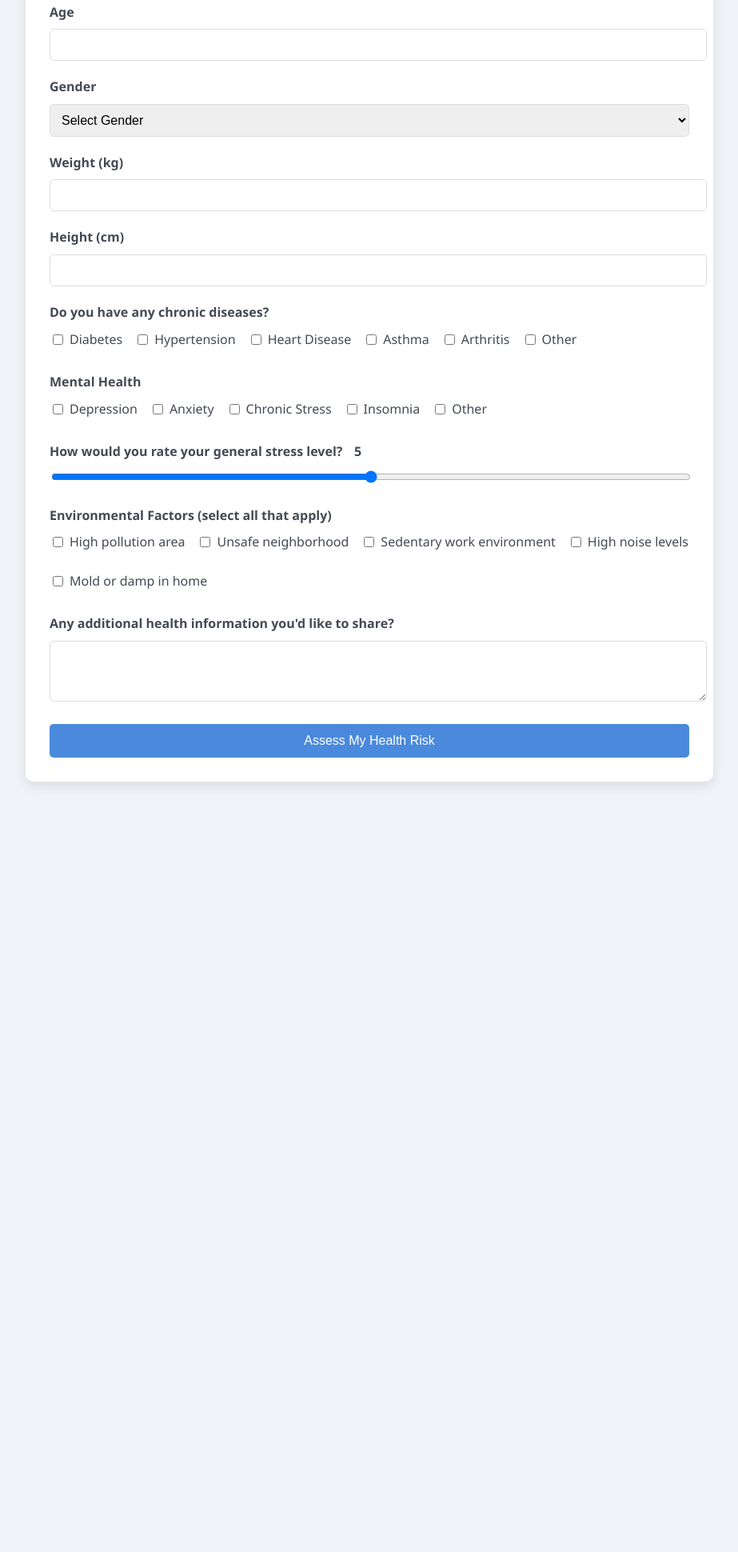
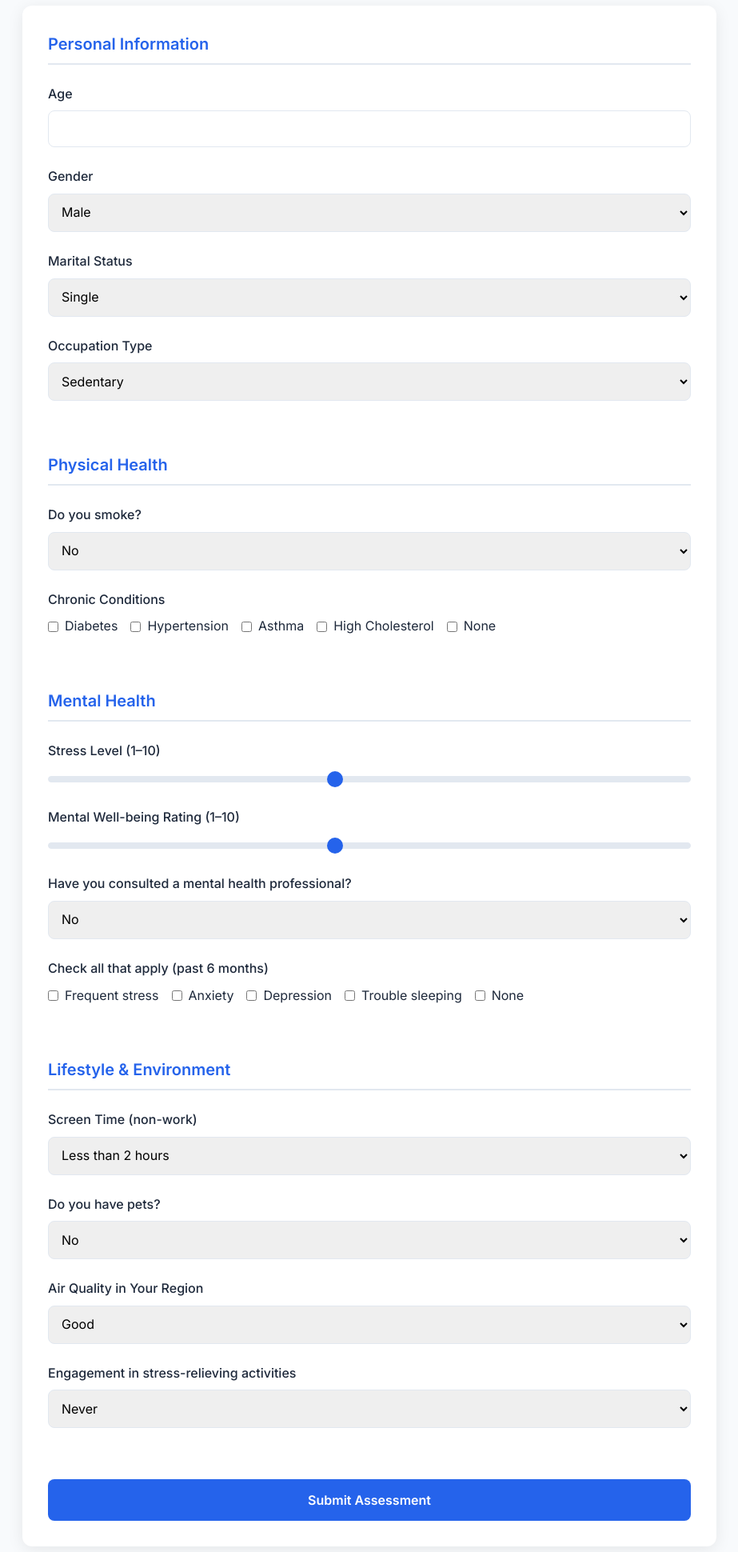
Before and after one commit to MHK-404/Mental-wellness-test, a website: page index.html in a window 1280 px wide. Shown: the part 150-2090 px from the top of the page at 80% size, without its empty margins (178-1101 px from the left). Before the commit the page ends 1147 px from the top, so only its background shows below. Drawn offline with Linux system fonts and the light colour scheme.

Commit message:
Update index.html

```diff
--- a/index.html
+++ b/index.html
@@ -1,330 +1,394 @@
 <!DOCTYPE html>
 <html lang="en">
 <head>
-    <meta charset="UTF-8">
-    <meta name="viewport" content="width=device-width, initial-scale=1.0">
-    <title>Health Risk Assessment</title>
+  <meta charset="UTF-8" />
+  <meta name="viewport" content="width=device-width, initial-scale=1.0" />
+  <title>Insurance Risk Assessment</title>
+  <link href="https://fonts.googleapis.com/css2?family=Inter:wght@300;400;500;600;700&display=swap" rel="stylesheet">
   <style>
     :root {
-            --primary: #4a89dc;
-            --secondary: #3bafda;
-            --success: #8cc152;
-            --warning: #f6bb42;
-            --danger: #e9573f;
-            --light: #f5f7fa;
-            --dark: #434a54;
+      --primary: #2563eb;
+      --primary-dark: #1d4ed8;
+      --secondary: #f0f4f8;
+      --text: #1e293b;
+      --text-light: #64748b;
+      --border: #e2e8f0;
+      --shadow: 0 4px 20px rgba(0, 0, 0, 0.08);
     }
-
+    * {
+      box-sizing: border-box;
+      margin: 0;
+      padding: 0;
+      font-family: 'Inter', sans-serif;
+    }
     body {
-            font-family: 'Segoe UI', Tahoma, Geneva, Verdana, sans-serif;
+      background-color: #f8fafc;
+      color: var(--text);
       line-height: 1.6;
-            color: var(--dark);
-            background-color: #f0f4f8;
-            margin: 0;
-            padding: 20px;
+      padding: 0;
     }
-
     .container {
-            max-width: 800px;
+      max-width: 900px;
       margin: 0 auto;
+      padding: 2rem 1rem;
+    }
+    header {
+      text-align: center;
+      margin-bottom: 2.5rem;
+    }
+    h1 {
+      font-size: 2rem;
+      font-weight: 700;
+      color: var(--primary);
+      margin-bottom: 0.5rem;
+    }
+    .subtitle {
+      color: var(--text-light);
+      font-weight: 400;
+    }
+    form {
       background: white;
-            padding: 30px;
-            border-radius: 10px;
-            box-shadow: 0 5px 15px rgba(0,0,0,0.1);
+      border-radius: 12px;
+      box-shadow: var(--shadow);
+      padding: 2rem;
     }
-
-        h1 {
+    fieldset {
+      border: none;
+      margin-bottom: 2.5rem;
+      padding: 0;
+    }
+    legend {
+      font-size: 1.25rem;
+      font-weight: 600;
       color: var(--primary);
-            text-align: center;
-            margin-bottom: 30px;
+      margin-bottom: 1.5rem;
+      padding-bottom: 0.5rem;
+      border-bottom: 2px solid var(--border);
+      width: 100%;
     }
-
     .form-group {
-            margin-bottom: 20px;
+      margin-bottom: 1.5rem;
     }
-
     label {
       display: block;
-            margin-bottom: 8px;
-            font-weight: 600;
+      font-weight: 500;
+      margin-bottom: 0.5rem;
+      color: var(--text);
     }
-
-        input[type="text"],
-        input[type="number"],
-        select,
-        textarea {
+    input, select, textarea {
       width: 100%;
-            padding: 10px;
-            border: 1px solid #ddd;
-            border-radius: 5px;
-            font-size: 16px;
+      padding: 0.75rem;
+      border: 1px solid var(--border);
+      border-radius: 8px;
+      font-size: 1rem;
+      transition: border 0.2s ease;
     }
-
+    input:focus, select:focus, textarea:focus {
+      outline: none;
+      border-color: var(--primary);
+      box-shadow: 0 0 0 3px rgba(37, 99, 235, 0.1);
+    }
     input[type="range"] {
-            width: 100%;
+      padding: 0;
+      height: 8px;
+      -webkit-appearance: none;
+      background: var(--border);
+      border-radius: 4px;
     }
-
-        .checkbox-group, .radio-group {
+    input[type="range"]::-webkit-slider-thumb {
+      -webkit-appearance: none;
+      width: 20px;
+      height: 20px;
+      background: var(--primary);
+      border-radius: 50%;
+      cursor: pointer;
+    }
+    .checkbox-group {
       display: flex;
       flex-wrap: wrap;
-            gap: 15px;
+      gap: 1rem;
     }
-
-        .checkbox-label, .radio-label {
+    .checkbox-group .checkbox-item {
       display: flex;
       align-items: center;
-            gap: 5px;
-            font-weight: normal;
+    }
+    .checkbox-group label {
+      display: flex;
+      align-items: center;
+      font-weight: 400;
+      margin-bottom: 0;
       cursor: pointer;
     }
-
-        button {
+    .checkbox-group input[type="checkbox"] {
+      width: auto;
+      margin-right: 0.5rem;
+    }
+    .submit-btn {
       background-color: var(--primary);
       color: white;
       border: none;
-            padding: 12px 20px;
-            font-size: 16px;
-            border-radius: 5px;
+      border-radius: 8px;
+      padding: 1rem;
+      font-size: 1rem;
+      font-weight: 600;
+      width: 100%;
       cursor: pointer;
-            width: 100%;
-            transition: background-color 0.3s;
+      transition: background 0.2s ease;
     }
-
-        button:hover {
-            background-color: #3a70c2;
+    .submit-btn:hover {
+      background-color: var(--primary-dark);
     }
-
     .result-container {
-            margin-top: 30px;
-            padding: 20px;
-            border-radius: 5px;
-            display: none;
+      margin-top: 2rem;
+      padding: 1.5rem;
+      background: #f0f9ff;
+      border-radius: 8px;
+      border-left: 4px solid var(--primary);
     }
-
-        .risk-very-low {
-            background-color: #e8f5e9;
-            border-left: 5px solid var(--success);
+    @media (max-width: 768px) {
+      .container {
+        padding: 1.5rem 1rem;
       }
-
-        .risk-low {
-            background-color: #e3f2fd;
-            border-left: 5px solid var(--primary);
+      form {
+        padding: 1.5rem;
       }
-
-        .risk-moderate {
-            background-color: #fff8e1;
-            border-left: 5px solid var(--warning);
-        }
-
-        .risk-high {
-            background-color: #ffebee;
-            border-left: 5px solid #ff7043;
-        }
-
-        .risk-very-high {
-            background-color: #fce4ec;
-            border-left: 5px solid var(--danger);
-        }
-
-        .risk-title {
-            font-size: 24px;
-            font-weight: bold;
-            margin-bottom: 10px;
-        }
-
-        .recommendations {
-            margin-top: 15px;
-        }
-
-        .recommendations ul {
-            padding-left: 20px;
-        }
-
-        .recommendations li {
-            margin-bottom: 8px;
-        }
-
-        .range-value {
-            display: inline-block;
-            width: 30px;
-            text-align: center;
-        }
-
-        @media (max-width: 600px) {
-            .container {
-                padding: 15px;
+      .checkbox-group {
+        flex-direction: column;
+        gap: 0.5rem;
       }
     }
   </style>
 </head>
 <body>
   <div class="container">
-        <h1>Health Risk Assessment</h1>
+    <header>
+      <h1>Insurance Risk Assessment</h1>
+      <p class="subtitle">Complete this form to evaluate your health risk profile</p>
+    </header>
 
-        <form id="healthForm">
+    <form id="riskForm">
+      <!-- Personal Info -->
+      <fieldset>
+        <legend>Personal Information</legend>
+
         <div class="form-group">
           <label for="age">Age</label>
-                <input type="number" id="age" name="age" required min="1" max="120">
+          <input type="number" id="age" name="age" required>
         </div>
 
         <div class="form-group">
           <label for="gender">Gender</label>
-                <select id="gender" name="gender" required>
-                    <option value="">Select Gender</option>
-                    <option value="male">Male</option>
-                    <option value="female">Female</option>
-                    <option value="other">Other</option>
-                    <option value="prefer-not-to-say">Prefer not to say</option>
+          <select id="gender" name="gender">
+            <option>Male</option>
+            <option>Female</option>
+            <option>Other</option>
+            <option>Prefer not to say</option>
           </select>
         </div>
 
         <div class="form-group">
-                <label for="weight">Weight (kg)</label>
-                <input type="number" id="weight" name="weight" required min="20" max="300" step="0.1">
+          <label for="marital">Marital Status</label>
+          <select id="marital" name="marital">
+            <option>Single</option>
+            <option>Married</option>
+            <option>Divorced</option>
+            <option>Widowed</option>
+          </select>
         </div>
 
         <div class="form-group">
-                <label for="height">Height (cm)</label>
-                <input type="number" id="height" name="height" required min="100" max="250">
+          <label for="occupation">Occupation Type</label>
+          <select id="occupation" name="occupation">
+            <option>Sedentary</option>
+            <option>Moderately Active</option>
+            <option>Physically Demanding</option>
+          </select>
+        </div>
+      </fieldset>
+
+      <!-- Physical Health -->
+      <fieldset>
+        <legend>Physical Health</legend>
+
+        <div class="form-group">
+          <label for="smoke">Do you smoke?</label>
+          <select id="smoke" name="smoke">
+            <option>No</option>
+            <option>Yes</option>
+          </select>
         </div>
 
         <div class="form-group">
-                <label>Do you have any chronic diseases?</label>
+          <label>Chronic Conditions</label>
           <div class="checkbox-group">
-                    <label class="checkbox-label"><input type="checkbox" name="chronicDiseases" value="diabetes"> Diabetes</label>
-                    <label class="checkbox-label"><input type="checkbox" name="chronicDiseases" value="hypertension"> Hypertension</label>
-                    <label class="checkbox-label"><input type="checkbox" name="chronicDiseases" value="heart-disease"> Heart Disease</label>
-                    <label class="checkbox-label"><input type="checkbox" name="chronicDiseases" value="asthma"> Asthma</label>
-                    <label class="checkbox-label"><input type="checkbox" name="chronicDiseases" value="arthritis"> Arthritis</label>
-                    <label class="checkbox-label"><input type="checkbox" name="chronicDiseases" value="other"> Other</label>
+            <div class="checkbox-item">
+              <label><input type="checkbox" name="conditions" value="diabetes"> Diabetes</label>
             </div>
+            <div class="checkbox-item">
+              <label><input type="checkbox" name="conditions" value="hypertension"> Hypertension</label>
+            </div>
+            <div class="checkbox-item">
+              <label><input type="checkbox" name="conditions" value="asthma"> Asthma</label>
+            </div>
+            <div class="checkbox-item">
+              <label><input type="checkbox" name="conditions" value="cholesterol"> High Cholesterol</label>
+            </div>
+            <div class="checkbox-item">
+              <label><input type="checkbox" name="conditions" value="none"> None</label>
+            </div>
+          </div>
+        </div>
+      </fieldset>
+
+      <!-- Mental Health -->
+      <fieldset>
+        <legend>Mental Health</legend>
+
+        <div class="form-group">
+          <label for="stress">Stress Level (1–10)</label>
+          <input type="range" id="stress" name="stress" min="1" max="10" value="5">
         </div>
 
         <div class="form-group">
-                <label>Mental Health</label>
-                <div class="checkbox-group">
-                    <label class="checkbox-label"><input type="checkbox" name="mentalHealthIssues" value="depression"> Depression</label>
-                    <label class="checkbox-label"><input type="checkbox" name="mentalHealthIssues" value="anxiety"> Anxiety</label>
-                    <label class="checkbox-label"><input type="checkbox" name="mentalHealthIssues" value="stress"> Chronic Stress</label>
-                    <label class="checkbox-label"><input type="checkbox" name="mentalHealthIssues" value="insomnia"> Insomnia</label>
-                    <label class="checkbox-label"><input type="checkbox" name="mentalHealthIssues" value="other"> Other</label>
-                </div>
+          <label for="mentalWellbeing">Mental Well-being Rating (1–10)</label>
+          <input type="range" id="mentalWellbeing" name="mentalWellbeing" min="1" max="10" value="5">
         </div>
 
         <div class="form-group">
-                <label for="stressLevel">How would you rate your general stress level? <span class="range-value" id="stressValue">5</span></label>
-                <input type="range" id="stressLevel" name="stressLevel" min="0" max="10" value="5" oninput="document.getElementById('stressValue').textContent = this.value">
+          <label for="mentalSupport">Have you consulted a mental health professional?</label>
+          <select id="mentalSupport" name="mentalSupport">
+            <option>No</option>
+            <option>Yes</option>
+          </select>
         </div>
 
         <div class="form-group">
-                <label>Environmental Factors (select all that apply)</label>
+          <label>Check all that apply (past 6 months)</label>
           <div class="checkbox-group">
-                    <label class="checkbox-label"><input type="checkbox" name="environmentFactors" value="pollution"> High pollution area</label>
-                    <label class="checkbox-label"><input type="checkbox" name="environmentFactors" value="unsafe"> Unsafe neighborhood</label>
-                    <label class="checkbox-label"><input type="checkbox" name="environmentFactors" value="sedentary"> Sedentary work environment</label>
-                    <label class="checkbox-label"><input type="checkbox" name="environmentFactors" value="noise"> High noise levels</label>
-                    <label class="checkbox-label"><input type="checkbox" name="environmentFactors" value="mold"> Mold or damp in home</label>
+            <div class="checkbox-item">
+              <label><input type="checkbox" name="mentalIssues" value="stress"> Frequent stress</label>
             </div>
+            <div class="checkbox-item">
+              <label><input type="checkbox" name="mentalIssues" value="anxiety"> Anxiety</label>
+            </div>
+            <div class="checkbox-item">
+              <label><input type="checkbox" name="mentalIssues" value="depression"> Depression</label>
+            </div>
+            <div class="checkbox-item">
+              <label><input type="checkbox" name="mentalIssues" value="insomnia"> Trouble sleeping</label>
+            </div>
+            <div class="checkbox-item">
+              <label><input type="checkbox" name="mentalIssues" value="none"> None</label>
+            </div>
+          </div>
+        </div>
+      </fieldset>
+
+      <!-- Lifestyle & Environment -->
+      <fieldset>
+        <legend>Lifestyle & Environment</legend>
+
+        <div class="form-group">
+          <label for="screenTime">Screen Time (non-work)</label>
+          <select id="screenTime" name="screenTime">
+            <option>Less than 2 hours</option>
+            <option>2–4 hours</option>
+            <option>5–6 hours</option>
+            <option>More than 6 hours</option>
+          </select>
         </div>
 
         <div class="form-group">
-                <label for="additionalInfo">Any additional health information you'd like to share?</label>
-                <textarea id="additionalInfo" name="additionalInfo" rows="3"></textarea>
+          <label for="pets">Do you have pets?</label>
+          <select id="pets" name="pets">
+            <option>No</option>
+            <option>Yes</option>
+          </select>
         </div>
 
-            <button type="submit">Assess My Health Risk</button>
+        <div class="form-group">
+          <label for="airQuality">Air Quality in Your Region</label>
+          <select id="airQuality" name="airQuality">
+            <option>Good</option>
+            <option>Moderate</option>
+            <option>Poor</option>
+          </select>
+        </div>
+
+        <div class="form-group">
+          <label for="relaxation">Engagement in stress-relieving activities</label>
+          <select id="relaxation" name="relaxation">
+            <option>Never</option>
+            <option>Rarely</option>
+            <option>Occasionally</option>
+            <option>Regularly</option>
+          </select>
+        </div>
+      </fieldset>
+
+      <!-- Submit -->
+      <button type="submit" class="submit-btn">Submit Assessment</button>
     </form>
 
-        <div id="resultContainer" class="result-container">
-            <div id="riskTitle" class="risk-title"></div>
-            <div>Your risk score: <span id="riskScore"></span></div>
-            <div>Your BMI: <span id="bmi"></span></div>
-
-            <div class="recommendations">
-                <h3>Recommendations:</h3>
-                <ul id="recommendationsList"></ul>
-            </div>
+    <div id="resultContainer" class="result-container" style="display: none;">
+      <h3>Assessment Results</h3>
+      <p><strong>Risk Category:</strong> <span id="riskCategory"></span></p>
+      <p><strong>Recommendations:</strong></p>
+      <ul id="recommendations"></ul>
     </div>
   </div>
 
   <script>
-        document.getElementById('healthForm').addEventListener('submit', async function(e) {
-            e.preventDefault();
+    document.getElementById('riskForm').addEventListener('submit', async function(event) {
+      event.preventDefault();
+      const submitBtn = event.target.querySelector('button[type="submit"]');
+      submitBtn.disabled = true;
+      submitBtn.textContent = 'Processing...';
 
-            // Get form data
-            const formData = new FormData(e.target);
-            const data = {
-                age: parseInt(formData.get('age')),
-                gender: formData.get('gender'),
-                weight: parseFloat(formData.get('weight')),
-                height: parseFloat(formData.get('height')),
-                stressLevel: parseInt(formData.get('stressLevel')),
-                chronicDiseases: [],
-                mentalHealthIssues: [],
-                environmentFactors: []
-            };
+      // Collect form data
+      const formData = new FormData(event.target);
+      const data = Object.fromEntries(formData.entries());
 
-            // Get checkbox values
-            formData.getAll('chronicDiseases').forEach(value => data.chronicDiseases.push(value));
-            formData.getAll('mentalHealthIssues').forEach(value => data.mentalHealthIssues.push(value));
-            formData.getAll('environmentFactors').forEach(value => data.environmentFactors.push(value));
+      // Process checkboxes (they need special handling)
+      data.conditions = Array.from(event.target.querySelectorAll('input[name="conditions"]:checked')).map(el => el.value);
+      data.mentalIssues = Array.from(event.target.querySelectorAll('input[name="mentalIssues"]:checked')).map(el => el.value);
 
       try {
-                // Replace with your Azure Function URL
-                const functionUrl = 'https://wellsure-backend-edfyfja5b4bmegct.uaenorth-01.azurewebsites.net';
-
-                const response = await fetch(functionUrl, {
+        const response = await fetch('https://test-wellsure-back-ancbame0gwg5ccfu.uaenorth-01.azurewebsites.net/assess', {
           method: 'POST',
           headers: {
-                        'Content-Type': 'application/json',
+            'Content-Type': 'application/json'
           },
           body: JSON.stringify(data)
         });
 
-                if (!response.ok) {
-                    throw new Error('Network response was not ok');
-                }
+        if (!response.ok) throw new Error('Network response was not ok');
 
         const result = await response.json();
-                displayResults(result);
+
+        // Display results
+        document.getElementById('riskCategory').textContent = result.riskCategory;
+        const recommendationsList = document.getElementById('recommendations');
+        recommendationsList.innerHTML = result.recommendations.map(rec => `<li>${rec}</li>`).join('');
+        document.getElementById('resultContainer').style.display = 'block';
+
+        // Scroll to results
+        document.getElementById('resultContainer').scrollIntoView({ behavior: 'smooth' });
+
       } catch (error) {
         console.error('Error:', error);
-                alert('There was an error processing your assessment. Please try again.');
+        alert('An error occurred. Please try again later.');
+      } finally {
+        submitBtn.disabled = false;
+        submitBtn.textContent = 'Submit Assessment';
       }
     });
 
-        function displayResults(result) {
-            const resultContainer = document.getElementById('resultContainer');
-            const riskTitle = document.getElementById('riskTitle');
-            const riskScore = document.getElementById('riskScore');
-            const bmi = document.getElementById('bmi');
-            const recommendationsList = document.getElementById('recommendationsList');
-
-            // Set results
-            riskTitle.textContent = `Your Health Risk: ${result.riskCategory}`;
-            riskScore.textContent = result.riskScore;
-            bmi.textContent = result.bmi;
-
-            // Clear previous recommendations
-            recommendationsList.innerHTML = '';
-
-            // Add new recommendations
-            result.recommendations.forEach(rec => {
-                const li = document.createElement('li');
-                li.textContent = rec;
-                recommendationsList.appendChild(li);
+    // Set default values for range inputs to show their labels correctly
+    document.addEventListener('DOMContentLoaded', () => {
+      document.getElementById('stress').value = 5;
+      document.getElementById('mentalWellbeing').value = 5;
     });
-
-            // Set risk category class
-            resultContainer.className = 'result-container';
-            resultContainer.classList.add(`risk-${result.riskCategory.toLowerCase().replace(' ', '-')}`);
-
-            // Show results
-            resultContainer.style.display = 'block';
-
-            // Scroll to results
-            resultContainer.scrollIntoView({ behavior: 'smooth' });
-        }
   </script>
 </body>
 </html>
```
Lines whose indentation alone changed are shown as unchanged.
